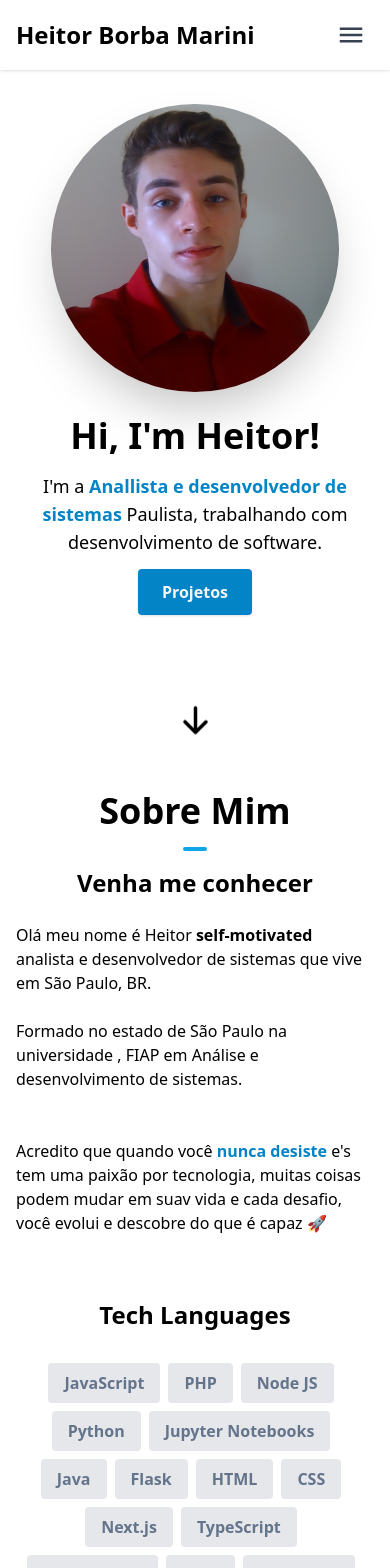
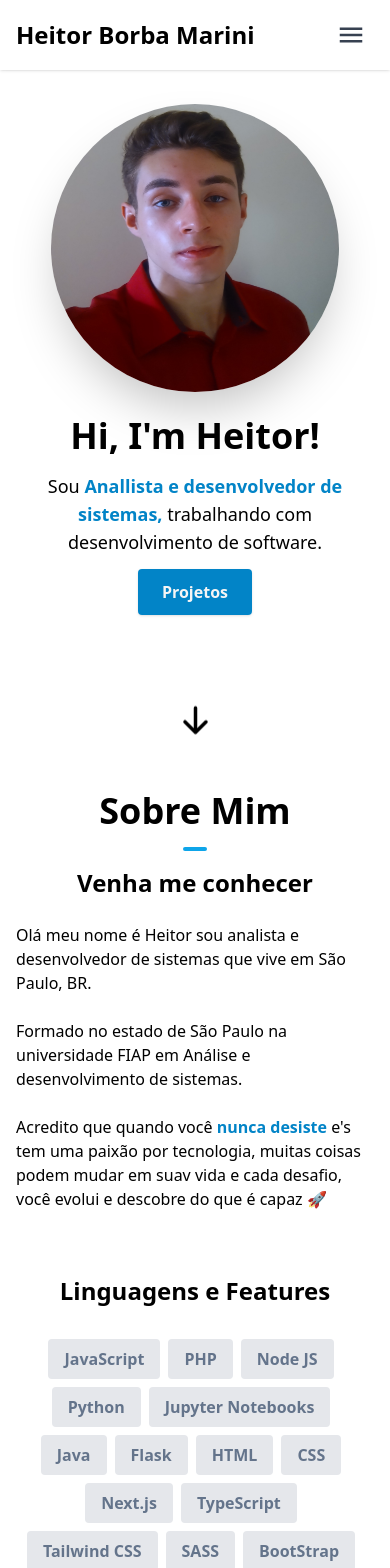
Before and after one commit to HeitorBMarini/portifolio-nextjs-1, a Next.js app: page / in a window 390 px wide. Shown: the top 1568 px of the page. Built offline with nearby package versions, Linux system fonts and the light colour scheme.

Commit message:
Atualizando portifólio

```diff
--- a/src/app/globals.css
+++ b/src/app/globals.css
@@ -8,7 +8,7 @@
     display: block;
     width: 0;
     height: 2px; /* Altura da linha sublinhada */
-    background: currentColor; /* Usa a cor atual do texto com 'currentcolor'*/
+    background: #0ea5e9; /* Usa a cor atual do texto com 'currentcolor'*/
     transition: width 0.3s ease-in-out; /* Animação suave */
     margin-top: 2px; /* Espaçamento entre o texto e a linha */
   }
--- a/src/components/AboutSection.tsx
+++ b/src/components/AboutSection.tsx
@@ -42,14 +42,13 @@ const AboutSection = () => {
             </h1>
             <p>
               Olá meu nome é Heitor {" "}
-              <span className="font-bold">{" self-motivated"}</span> analista e desenvolvedor de sistemas
+             sou analista e desenvolvedor de sistemas
               que vive em  São Paulo, BR.
             </p>
             <br />
             <p>
-             Formado no estado de  São Paulo na universidade , FIAP em Análise e desenvolvimento de sistemas.
+             Formado no estado de São Paulo na universidade FIAP em Análise e desenvolvimento de sistemas.
             </p>
-            <br />
 
             <br />
             <p>
@@ -65,7 +64,7 @@ const AboutSection = () => {
 
           </div>
           <div className="text-center md:w-1/2 md:text-left">
-            <h1 className="text-2xl font-bold mb-6">Tech Languages</h1>
+            <h1 className="text-2xl font-bold mb-6">Linguagens e Features</h1>
             <div className="flex flex-wrap flex-row justify-center z-10 md:justify-start">
               {languages.map((item, idx) => {
                 return (
--- a/src/components/HeroSection.tsx
+++ b/src/components/HeroSection.tsx
@@ -21,12 +21,12 @@ const HeroSection = () => {
         <div className="md:mt-2 md:w-3/5">
           <h1 className="text-4xl font-bold mt-6 md:mt-0 md:text-7xl">Hi, I&#39;m Heitor!</h1>
           <p className="text-lg mt-4 mb-6 md:text-2xl">
-            I&#39;m a{" "}
+            Sou{" "}
             <span className="font-semibold text-sky-600">
 
-Anallista e desenvolvedor de sistemas{" "}
+Anallista e desenvolvedor de sistemas,{" "}
             </span>
-           Paulista, trabalhando com desenvolvimento de software.
+           trabalhando com desenvolvimento de software.
           </p>
           <Link
             to="projects"
--- a/src/components/Navbar.tsx
+++ b/src/components/Navbar.tsx
@@ -65,7 +65,7 @@ export default function Navbar() {
                 <Link
                   key={idx}
                   to={item.page}
-                  className="link-hover-underline block lg:inline-block cursor-pointer px-2 py-2 rounded-md text-neutral-400 hover:bg-stone-700 hover:text-white dark:text-neutral-100 dark:hover:bg-stone-800"
+                  className="link-hover-underline block lg:inline-block cursor-pointer px-2 py-2 rounded-md text-neutral-400 hover:bg-stone-300 hover:text-black dark:text-neutral-100 dark:hover:bg-stone-800"
                   activeClass="active"
                   spy={true}
                   smooth={true}
--- a/src/components/ProjectsSection.tsx
+++ b/src/components/ProjectsSection.tsx
@@ -32,7 +32,7 @@ const projects = [
   {
     name: "WebSocket - React JS",
     description:
-      "A basic WebSocket project with React JS",
+      "Um básico projeto com web socket usando React Js",
     image: "/WebSocket.png",
     github: "https://github.com/HeitorBMarini/WebSocket-react",
     link: "https://web-socket-react.vercel.app/",
@@ -40,7 +40,7 @@ const projects = [
   {
     name: "Kanban Flow - React JS",
     description:
-      "A project type Kambam for control your tasks",
+      "Um projeto de controlaar tarefas",
     image: "/Kanbam.png",
     github: "https://github.com/HeitorBMarini/Reactjs-KanbamFlow?tab=readme-ov-file",
     link: "https://5n8cgr.csb.app",
```
